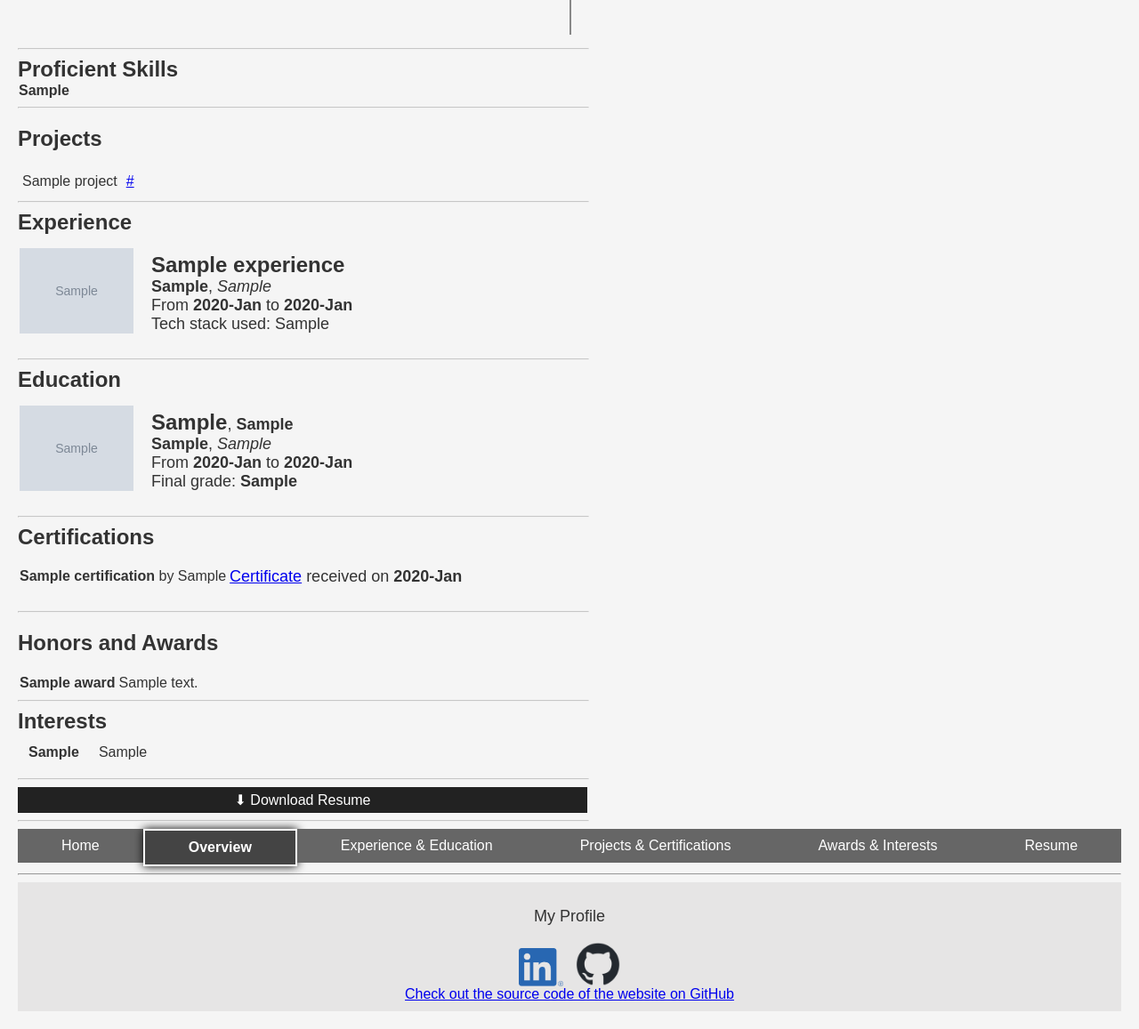
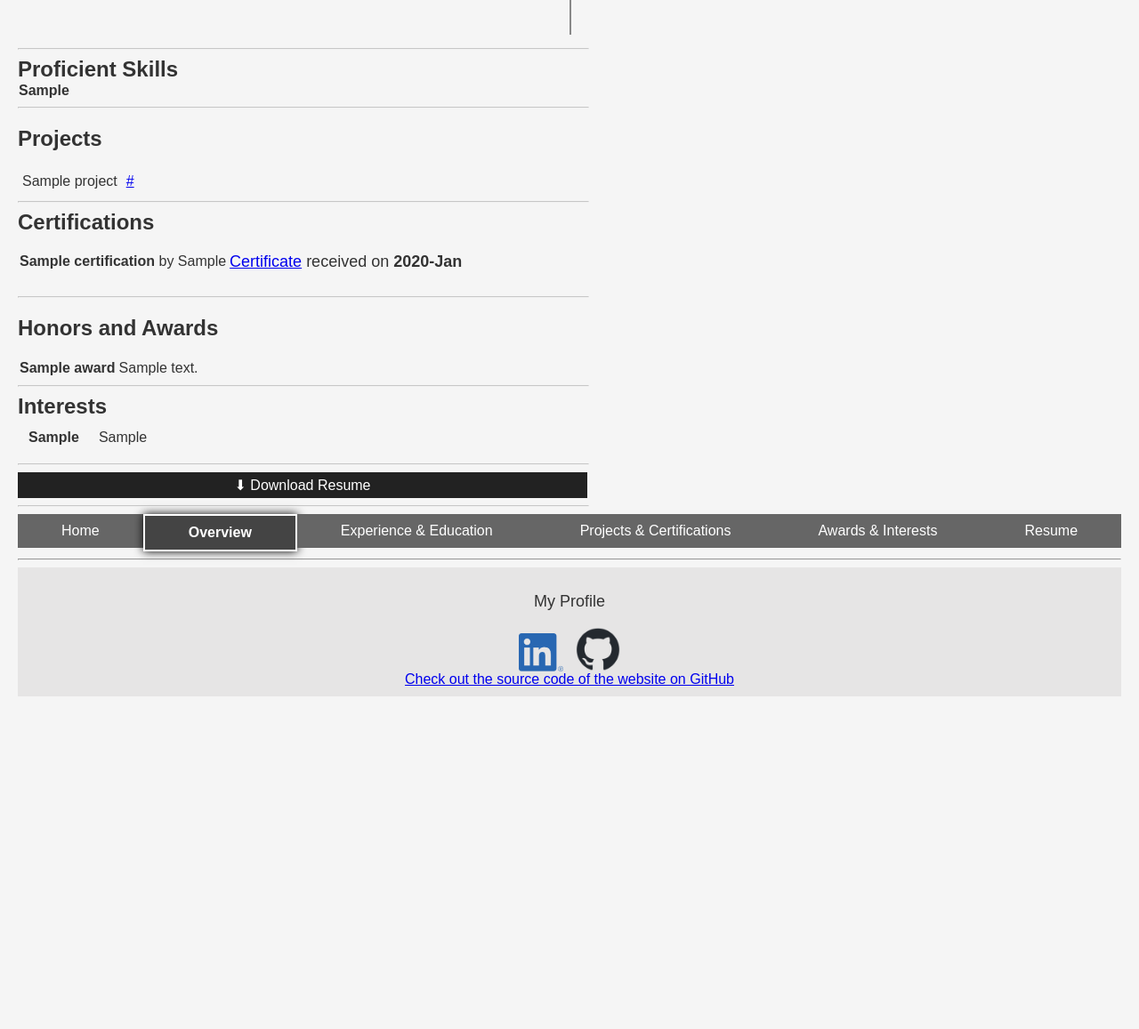
Before and after one commit to asif256000/my_personal_fast_website, a FastAPI app: page /overview in a window 1280 px wide. Shown: the part 1125-2282 px from the top of the page at 89% size. After the commit the page ends 1908 px from the top, so only its background shows below. Run offline with FastAPI, Linux system fonts and the light colour scheme; tables that the repository leaves empty hold one stand-in row (values such as "Sample post"); grey boxes marked "Sample" are stand-in pictures.

Commit message:
Removed education and experience sections from Overview

```diff
--- a/templates/overview.html
+++ b/templates/overview.html
@@ -112,70 +112,6 @@
         </section>
         <hr style="max-width: 50vw; margin-left: 0; opacity: 0.5;">
 
-        <section id="experience">
-            <h2 style="margin: 0;">Experience</h2>
-            <table style="border-spacing: 0; border-collapse: collapse;">
-            <tbody>
-                {% for exp in experience %}
-                    <tr>
-                    <td style="padding-top: 2px; padding-right: 10px; padding-bottom: 2px; padding-left: 2px; width: 10vw;">
-                        <a href="{{ exp.company_link }}" class="image-link">
-                            <img src="{{ url_for('static', path='/logos/' + exp.company_logo) }}" alt="{{ exp.company }}">
-                        </a>
-                    </td>
-                    <td style="padding-top: 2px; padding-right: 2px; padding-bottom: 2px; padding-left: 10px; max-width: 85vw;">
-                        <p>
-                        <b style="font-size: x-large;">{{ exp.title }}</b><br>
-                        <b>{{ exp.company }}</b>, <i>{{ exp.location }}</i><br>
-                        From <b>{{ exp.duration_start.strftime("%Y-%b") }}</b>{{ (" to <b>" + exp.duration_end.strftime("%Y-%b") + "</b>" if exp.duration_end else "") | safe}}<br>
-                        {% if exp.important_links %}
-                            {% for title, link in exp.important_links.items() %}
-                                <b>{{ title }}: </b><a href="{{ link }}">{{ link }}</a><br>
-                            {% endfor %}
-                        {% endif %}
-                        {{ "Tech stack used: " + exp.tech_stack if exp.tech_stack else "" }}
-                        </p>
-                    </td>
-                    </tr>
-                {% endfor %}
-            </tbody>
-            </table>
-        </section>
-        <hr style="max-width: 50vw; margin-left: 0; opacity: 0.5;">
-
-        <section id="education">
-            <h2 style="margin: 0;">Education</h2>
-            <table style="border-spacing: 0; border-collapse: collapse;">
-            <tbody>
-                {% for edu in education %}
-                    <tr style="padding: 2px;">
-                    <td style="padding-top: 2px; padding-right: 10px; padding-bottom: 2px; padding-left: 2px; width: 10vw;">
-                        <a href="{{ edu.institution_link }}" class="image-link">
-                            <img src="{{ url_for('static', path='/logos/' + edu.institution_logo) }}" alt="{{ edu.institution }}">
-                        </a>
-                    </td>
-                    <td style="padding-top: 2px; padding-right: 2px; padding-bottom: 2px; padding-left: 10px; max-width: 75vw;">
-                        <p>
-                        <b style="font-size: x-large;">{{ edu. degree }}</b>, <b style="font-size: large;">{{ edu.major }}</b><br>
-                        <b>{{ edu.institution }}</b>, <i>{{ edu.location }}</i><br>
-                        From <b>{{ edu.duration_start.strftime("%Y-%b") }}</b> to
-                        <b>{{ edu.duration_end.strftime("%Y-%b") if edu.duration_end < curr_date else edu.duration_end.strftime("%Y-%b")+" (Expected)" }}</b><br>
-                        {% if edu.important_links %}
-                            {% for title, link in edu.important_links.items() %}
-                                <b>{{ title }}: </b><a href="{{ link }}">{{ link }}</a>&nbsp;&nbsp;&nbsp;
-                            {% endfor %}
-                        <br>
-                        {% endif %}
-                        {{ "Final grade" if edu.duration_end < curr_date else "Grade so far"}}: <b>{{ edu.gpa }}</b><br>
-                        </p>
-                    </td>
-                    </tr>
-                {% endfor %}
-            </tbody>
-            </table>
-        </section>
-        <hr style="max-width: 50vw; margin-left: 0; opacity: 0.5;">
-
         <section id="certifications">
             <h2 style="margin: 0;">Certifications</h2>
             <table style="border-spacing: 0; border-collapse: collapse;">
```
